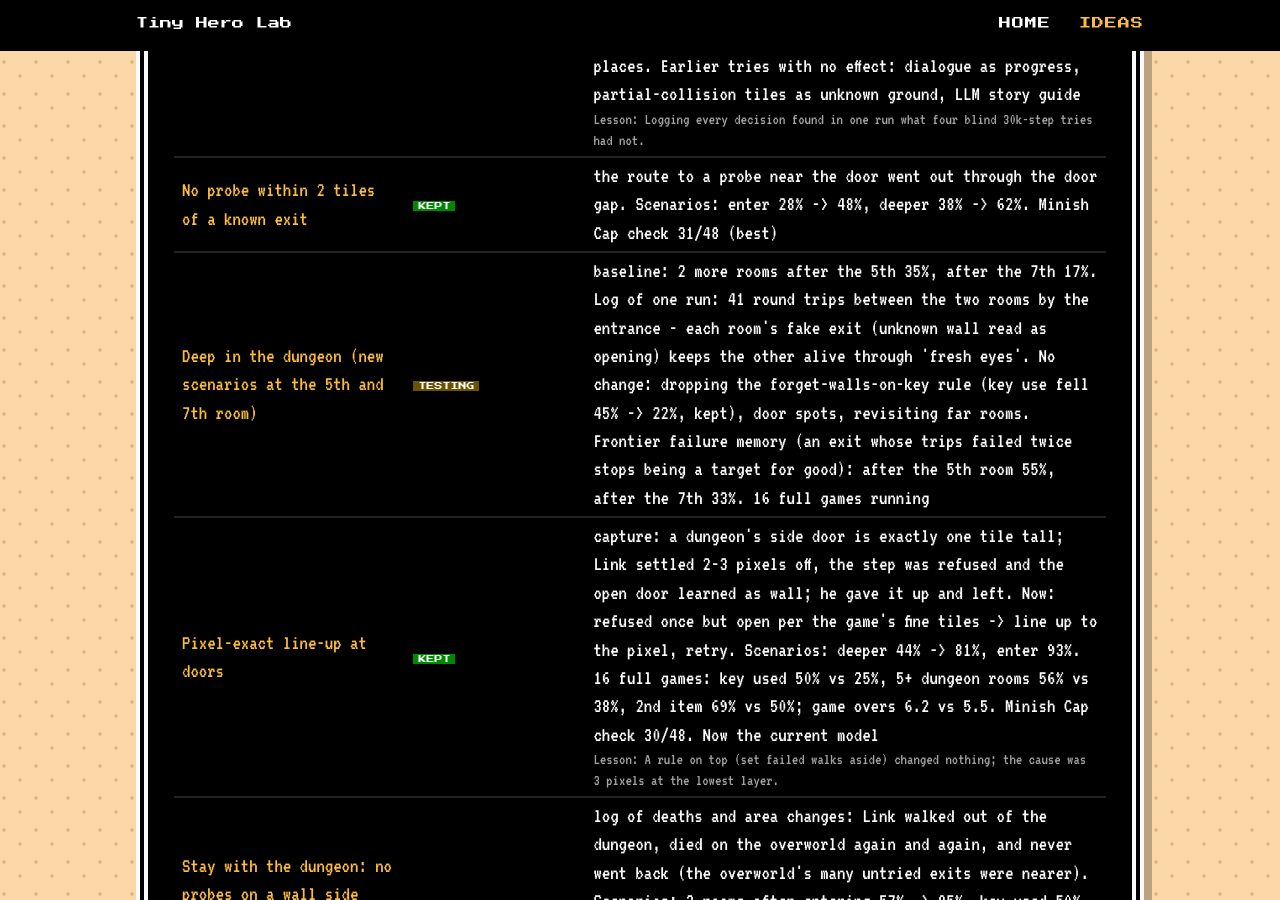
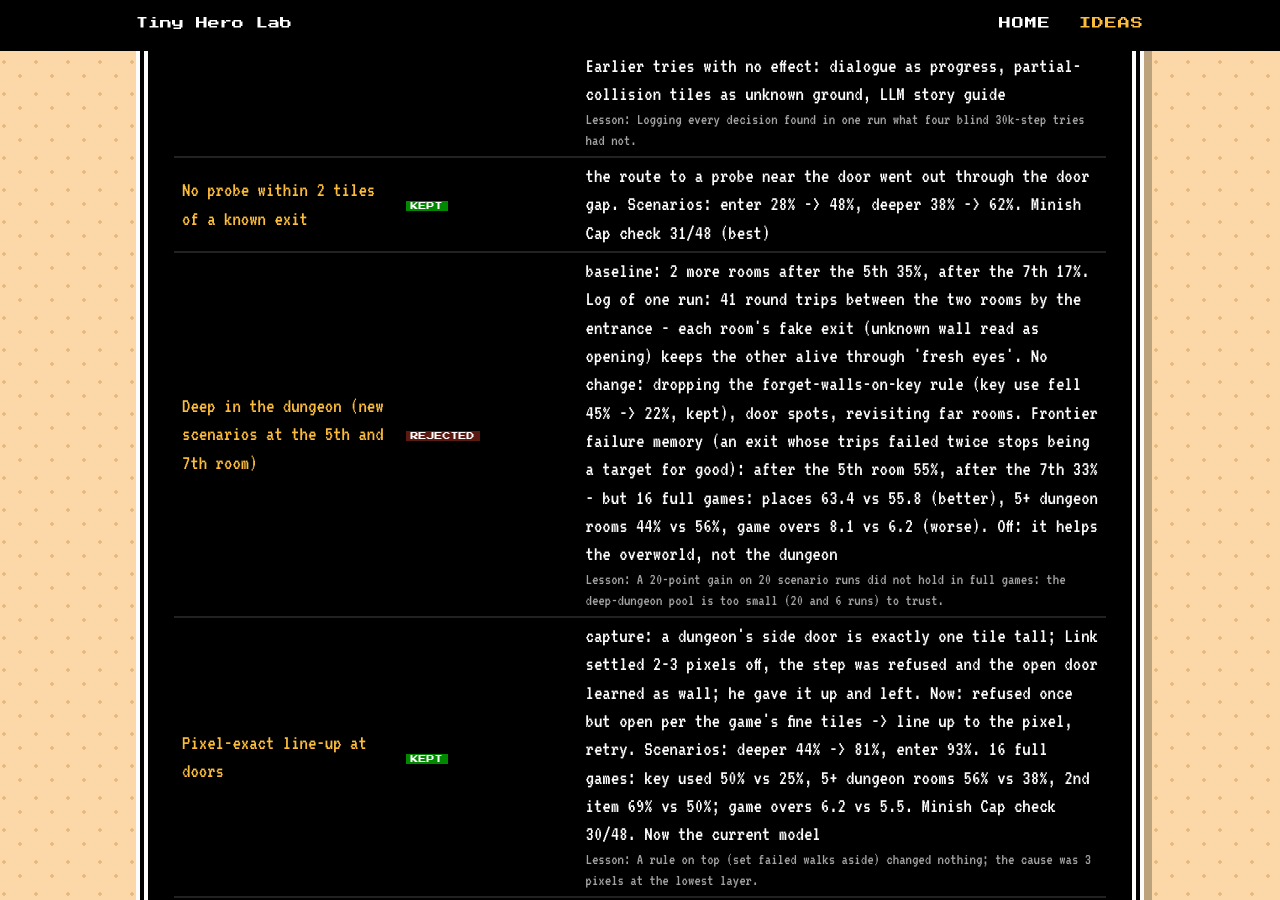
Before and after one commit to sofianedjerbi/zelda-agent-devblog, a Jekyll site: the page built from ideas.html, in a window 1280 px wide and 900 px high, scrolled down 5062 px. Built offline with Jekyll 4.4.1, drawn with Linux system fonts in a browser that asks for light colours.

Commit message:
Record: frontier failure memory not confirmed for the dungeon

```diff
--- a/_data/tried.yml
+++ b/_data/tried.yml
@@ -6,7 +6,7 @@
     - {name: "No try-new-ground on a known exit", status: kept, result: "entering a dungeon every ground kind is new, and the nearest 'new' tile was the doorway behind Link: his third goal walked him back out. 3 rooms after entering: 41% -> 78%", lesson: "Found by tracing one scenario, after two wrong guesses."}
     - {name: "Minish Cap from the game's start: the town stall", status: testing, result: "decision log: the festival = talk to Zelda, she walks to her next spot, follow. 'Stay with and talk to your companion' (ZL_ESCORT): story score 101 at 25k steps instead of 37k. Then a second blocker, same in both: with Zelda following, Link keeps trying the south gate, a text box stops him (one line on screen for 8,400 steps), and his map shows a solid wall across the town to the north. 70k steps: still 5 places. Earlier tries with no effect: dialogue as progress, partial-collision tiles as unknown ground, LLM story guide", lesson: "Logging every decision found in one run what four blind 30k-step tries had not."}
     - {name: "No probe within 2 tiles of a known exit", status: kept, result: "the route to a probe near the door went out through the door gap. Scenarios: enter 28% -> 48%, deeper 38% -> 62%. Minish Cap check 31/48 (best)"}
-    - {name: "Deep in the dungeon (new scenarios at the 5th and 7th room)", status: testing, result: "baseline: 2 more rooms after the 5th 35%, after the 7th 17%. Log of one run: 41 round trips between the two rooms by the entrance - each room's fake exit (unknown wall read as opening) keeps the other alive through 'fresh eyes'. No change: dropping the forget-walls-on-key rule (key use fell 45% -> 22%, kept), door spots, revisiting far rooms. Frontier failure memory (an exit whose trips failed twice stops being a target for good): after the 5th room 55%, after the 7th 33%. 16 full games running"}
+    - {name: "Deep in the dungeon (new scenarios at the 5th and 7th room)", status: rejected, result: "baseline: 2 more rooms after the 5th 35%, after the 7th 17%. Log of one run: 41 round trips between the two rooms by the entrance - each room's fake exit (unknown wall read as opening) keeps the other alive through 'fresh eyes'. No change: dropping the forget-walls-on-key rule (key use fell 45% -> 22%, kept), door spots, revisiting far rooms. Frontier failure memory (an exit whose trips failed twice stops being a target for good): after the 5th room 55%, after the 7th 33% - but 16 full games: places 63.4 vs 55.8 (better), 5+ dungeon rooms 44% vs 56%, game overs 8.1 vs 6.2 (worse). Off: it helps the overworld, not the dungeon", lesson: "A 20-point gain on 20 scenario runs did not hold in full games: the deep-dungeon pool is too small (20 and 6 runs) to trust."}
     - {name: "Pixel-exact line-up at doors", status: kept, result: "capture: a dungeon's side door is exactly one tile tall; Link settled 2-3 pixels off, the step was refused and the open door learned as wall; he gave it up and left. Now: refused once but open per the game's fine tiles -> line up to the pixel, retry. Scenarios: deeper 44% -> 81%, enter 93%. 16 full games: key used 50% vs 25%, 5+ dungeon rooms 56% vs 38%, 2nd item 69% vs 50%; game overs 6.2 vs 5.5. Minish Cap check 30/48. Now the current model", lesson: "A rule on top (set failed walks aside) changed nothing; the cause was 3 pixels at the lowest layer."}
     - {name: "Stay with the dungeon: no probes on a wall side that has a door + the area found last comes first", status: kept, result: "log of deaths and area changes: Link walked out of the dungeon, died on the overworld again and again, and never went back (the overworld's many untried exits were nearer). Scenarios: 3 rooms after entering 57% -> 85%, key used 50% -> 75%. 16 full games: key used 25% vs 13%, 5+ dungeon rooms 38% vs 19%, key picked up 50% vs 31%, nothing worse. Now the current model", lesson: "Three guesses failed (second look, go straight back, closing doorways to routes); the log of deaths and area changes showed the cause in one run."}
     - {name: "Survival at one heart (216 saved moments)", switch: "EVADE / RETREAT", status: rejected, result: "step-by-step log of 22 deaths: Link walks on toward enemies and dies mid 'turn, then swing'. Dead within 100 steps: current 118, retreat 71, keep-distance 89, both 66. Dead within 500 steps: 170-181 whatever I do. Both rules delay death about 3x, neither prevents it; heals drop (12 vs 23). 16 full games: game overs 6.0 vs 5.5 (no better), heals 1.4 vs 1.8 (worse), keys picked up 1 vs 5 games, none used", lesson: "My first survival numbers were inflated: scenarios began with up to 30 idle steps and Link died before his first action."}
```
